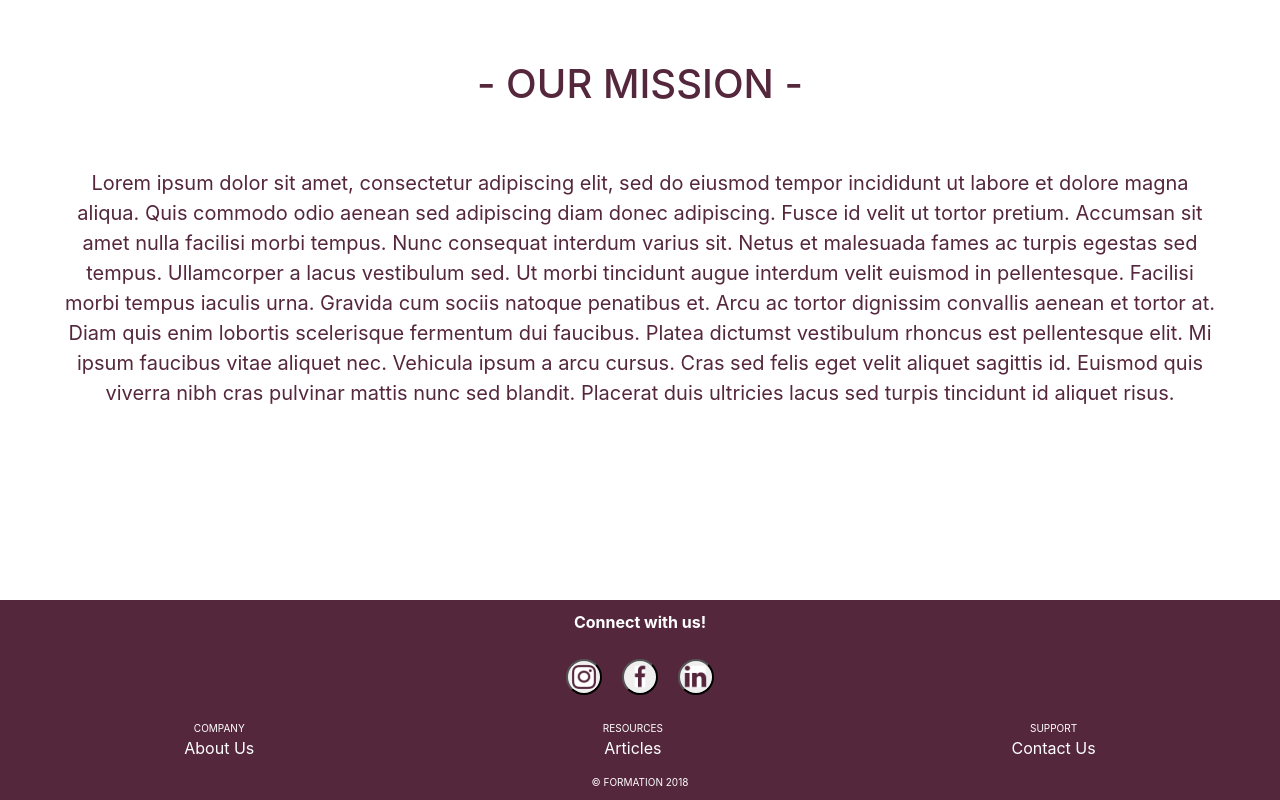
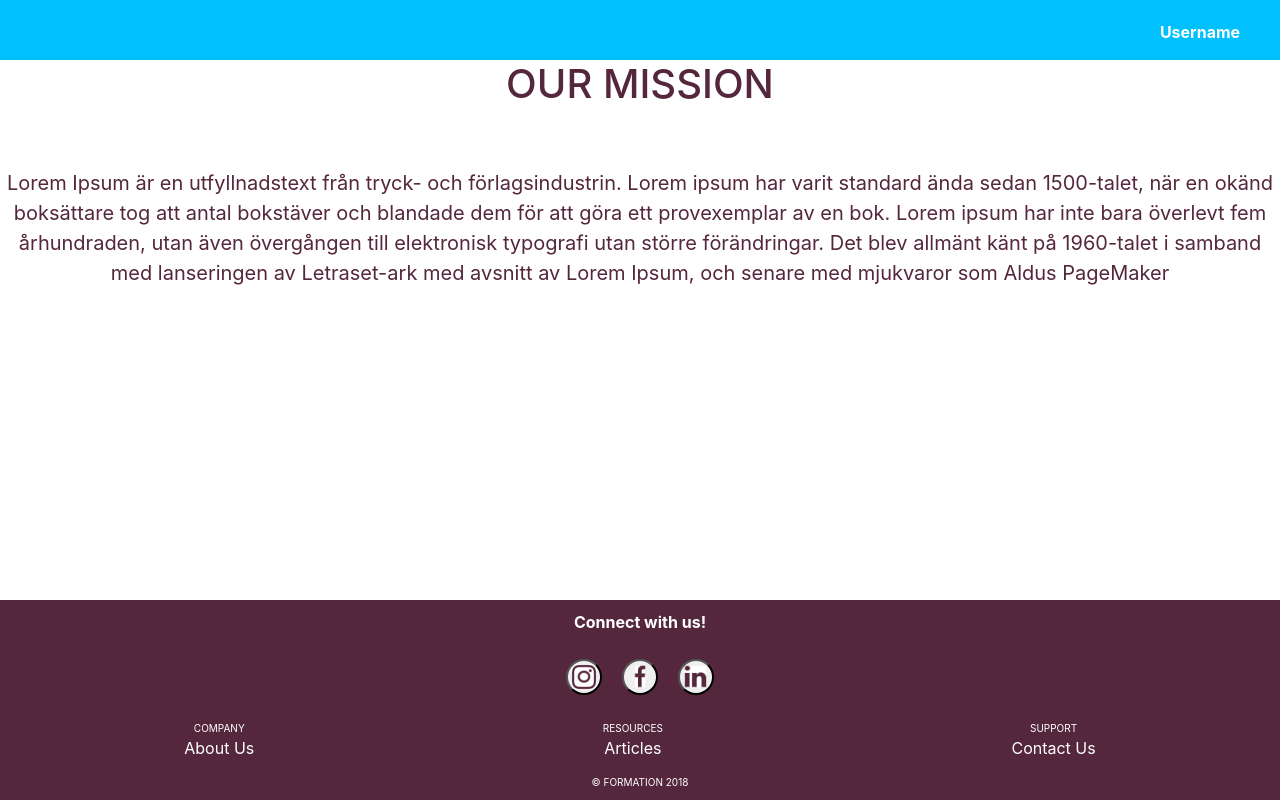
Before and after one commit to Diasks/u10-business-idea-formation, a React (Create React App) app in the folder client/: page /About in a window 1280 px wide. Built offline with nearby package versions, Linux system fonts and the light colour scheme.

Commit message:
fixed styled componets for about

```diff
--- a/client/src/components/pages/About.js
+++ b/client/src/components/pages/About.js
@@ -1,52 +1,32 @@
 import React from "react";
-import { BrowserRouter as Router, NavLink, Route } from "react-router-dom";
+import styled from "styled-components";
+import Header from "../layout/Header";
 
 
-let styleHeader = {
-  backgroundColor: "#ffffff",
-  padding: "60px",
-  textAlign: "center",
-  //fontFamily: "palatino"
-};
-let styleHeader1 = {
-  textTransform: "uppercase",
-  marginBottom: "60px",
-  color: "#55273c",
-  fontSize: "40px",
-  textAlign: "center"
-};
-let styleParagraph = {
-  fontSize: "20px",
-  color: "#55273c",
-  textAlign: "center",
-  //fontFamily: "palatino"
-};
+const StyleHeader1 = styled.h1`
+text-transform: uppercase;
+margin-bottom: 60px;
+color: #55273c;
+font-size: 40px;
+text-align: center;
+`;
 
-function About() {
+const StyleParagraph = styled.p`
+font-size: 20px;
+color: #55273c;
+text-align: center;
+`
+function About () {
   return (
-    <div class="bgSection" style={styleHeader}>
-      <h1 style={styleHeader1}>- Our Mission - </h1>
-      <div class="aboutParagraph" style={styleParagraph}>
-        <p>
-          Lorem ipsum dolor sit amet, consectetur adipiscing elit, sed do
-          eiusmod tempor incididunt ut labore et dolore magna aliqua. Quis
-          commodo odio aenean sed adipiscing diam donec adipiscing. Fusce id
-          velit ut tortor pretium. Accumsan sit amet nulla facilisi morbi
-          tempus. Nunc consequat interdum varius sit. Netus et malesuada fames
-          ac turpis egestas sed tempus. Ullamcorper a lacus vestibulum sed. Ut
-          morbi tincidunt augue interdum velit euismod in pellentesque. Facilisi
-          morbi tempus iaculis urna. Gravida cum sociis natoque penatibus et.
-          Arcu ac tortor dignissim convallis aenean et tortor at. Diam quis enim
-          lobortis scelerisque fermentum dui faucibus. Platea dictumst
-          vestibulum rhoncus est pellentesque elit. Mi ipsum faucibus vitae
-          aliquet nec. Vehicula ipsum a arcu cursus. Cras sed felis eget velit
-          aliquet sagittis id. Euismod quis viverra nibh cras pulvinar mattis
-          nunc sed blandit. Placerat duis ultricies lacus sed turpis tincidunt
-          id aliquet risus.
-        </p>
-      </div>
+    <div>
+      <Header />
+      <StyleHeader1>Our Mission</StyleHeader1>
+      <StyleParagraph>
+      Lorem Ipsum är en utfyllnadstext från tryck- och förlagsindustrin. Lorem ipsum har varit standard ända sedan 1500-talet, när en okänd boksättare tog att antal bokstäver och blandade dem för att göra ett provexemplar av en bok. Lorem ipsum har inte bara överlevt fem århundraden, utan även övergången till elektronisk typografi utan större förändringar. Det blev allmänt känt på 1960-talet i samband med lanseringen av Letraset-ark med avsnitt av Lorem Ipsum, och senare med mjukvaror som Aldus PageMaker
+      </StyleParagraph>
+
     </div>
-  );
+  )
 }
 
 export default About;
```
